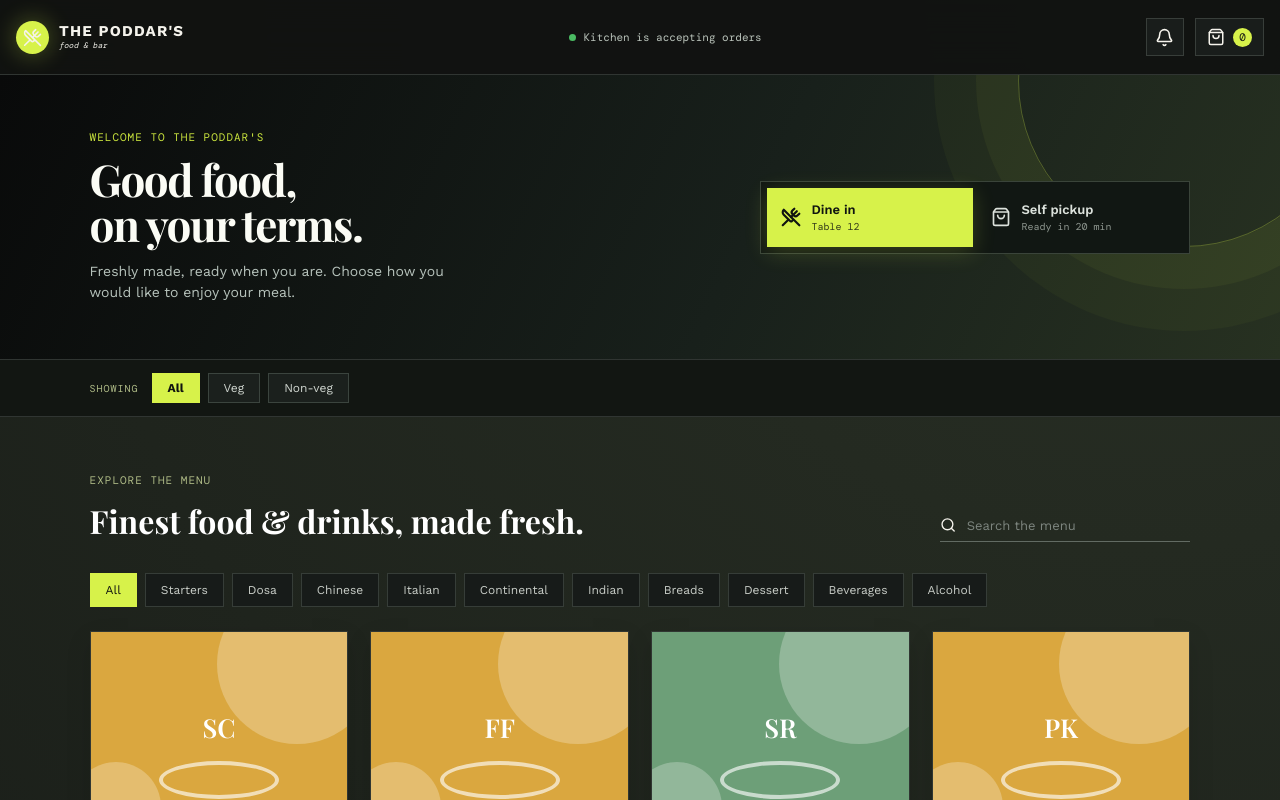
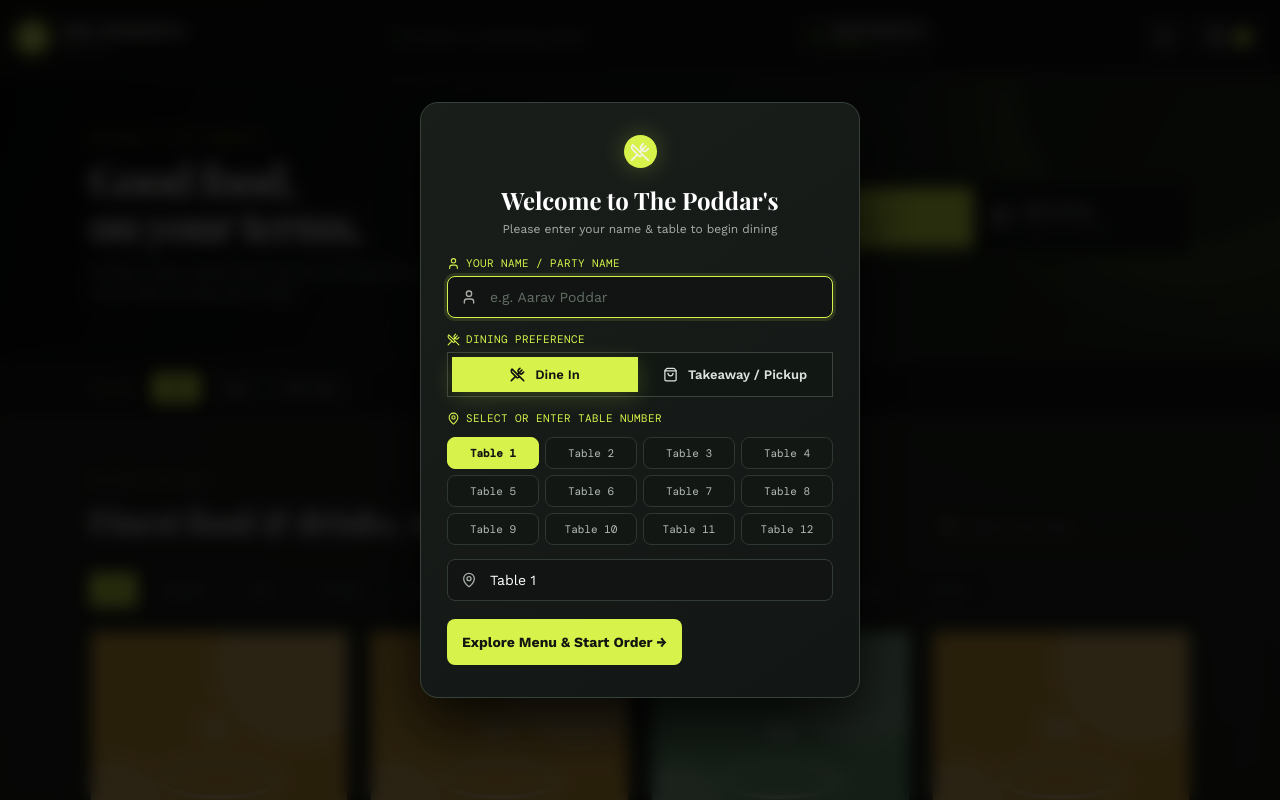
Before and after one commit to Aaravpoddar/poddars-food-and-bar, a React (Vite) app: page / in a window 1280 px wide. Shown: the top 800 px of the page. Built offline with nearby package versions, Linux system fonts and the light colour scheme.

Commit message:
Add guest login modal with name & table selection, and public sharing configuration

```diff
--- a/package.json
+++ b/package.json
@@ -8,7 +8,8 @@
     "server": "node server.js",
     "start": "node server.js",
     "build": "vite build",
-    "preview": "vite preview"
+    "preview": "vite preview",
+    "share": "npx localtunnel --port 3002 --subdomain the-poddars-bar"
   },
   "dependencies": {
     "@vitejs/plugin-react": "latest",
--- a/server.js
+++ b/server.js
@@ -221,6 +221,7 @@
         orders = orders.filter(o =>
           o.id.toLowerCase().includes(q) ||
           (o.table && o.table.toLowerCase().includes(q)) ||
+          (o.guestName && o.guestName.toLowerCase().includes(q)) ||
           (o.items && o.items.some(i => i.name.toLowerCase().includes(q)))
         );
       }
@@ -250,8 +251,9 @@
         id: `TP-${Math.floor(100000 + Math.random() * 900000)}`,
         status: 'New',
         createdAt: new Date().toISOString(),
+        guestName: String(payload.guestName || '').trim().slice(0, 100) || 'Guest',
         mode: payload.mode === 'Self pickup' ? 'Self pickup' : 'Dine in',
-        table: payload.mode === 'Dine in' ? (payload.table || 'Table 12') : null,
+        table: payload.mode === 'Dine in' ? (payload.table || 'Table 1') : null,
         items: payload.items.map(item => ({
           id: item.id,
           name: item.name,
--- a/src/main.jsx
+++ b/src/main.jsx
@@ -171,6 +171,145 @@
 }
 
 // -------------------------------------------------------------
+// GUEST LOGIN / TABLE CHECK-IN MODAL
+// -------------------------------------------------------------
+function GuestLoginModal({ guest, onSaveGuest, isOpen, onClose }) {
+  const [name, setName] = useState(guest?.name || '');
+  const [table, setTable] = useState(guest?.table || 'Table 1');
+  const [diningMode, setDiningMode] = useState(guest?.mode || 'Dine in');
+  const [error, setError] = useState('');
+
+  useEffect(() => {
+    if (guest) {
+      setName(guest.name || '');
+      setTable(guest.table || 'Table 1');
+      setDiningMode(guest.mode || 'Dine in');
+    }
+  }, [guest, isOpen]);
+
+  const handleSave = (e) => {
+    e.preventDefault();
+    if (!name.trim()) {
+      setError('Please enter your name to continue.');
+      return;
+    }
+    setError('');
+    onSaveGuest({
+      name: name.trim(),
+      table: diningMode === 'Dine in' ? (table.trim() || 'Table 1') : null,
+      mode: diningMode
+    });
+  };
+
+  if (!isOpen) return null;
+
+  const quickTables = [
+    'Table 1', 'Table 2', 'Table 3', 'Table 4',
+    'Table 5', 'Table 6', 'Table 7', 'Table 8',
+    'Table 9', 'Table 10', 'Table 11', 'Table 12'
+  ];
+
+  return (
+    <div className="guest-login-overlay" onClick={guest?.name ? onClose : undefined}>
+      <div className="guest-login-card" onClick={e => e.stopPropagation()}>
+        <div className="brand-mark guest-modal-logo">
+          <UtensilsCrossed size={20} />
+        </div>
+        <h2>Welcome to The Poddar's</h2>
+        <p className="guest-login-sub">Please enter your name & table to begin dining</p>
+
+        {error && (
+          <div className="chef-login-error">
+            <AlertTriangle size={15} />
+            <span>{error}</span>
+          </div>
+        )}
+
+        <form onSubmit={handleSave} className="guest-form">
+          <div className="chef-input-group">
+            <label><User size={13} /> Your Name / Party Name</label>
+            <div className="chef-input-box">
+              <User size={16} />
+              <input
+                placeholder="e.g. Aarav Poddar"
+                value={name}
+                onChange={e => setName(e.target.value)}
+                autoFocus
+              />
+            </div>
+          </div>
+
+          <div className="chef-input-group" style={{ marginTop: '14px' }}>
+            <label><UtensilsCrossed size={13} /> Dining Preference</label>
+            <div className="mode-switch" style={{ width: '100%', margin: 0, padding: '4px' }}>
+              <button
+                type="button"
+                className={diningMode === 'Dine in' ? 'active' : ''}
+                onClick={() => setDiningMode('Dine in')}
+                style={{ padding: '10px 8px', justifyContent: 'center' }}
+              >
+                <UtensilsCrossed size={15} />
+                <span>Dine In</span>
+              </button>
+              <button
+                type="button"
+                className={diningMode === 'Self pickup' ? 'active' : ''}
+                onClick={() => setDiningMode('Self pickup')}
+                style={{ padding: '10px 8px', justifyContent: 'center' }}
+              >
+                <ShoppingBag size={15} />
+                <span>Takeaway / Pickup</span>
+              </button>
+            </div>
+          </div>
+
+          {diningMode === 'Dine in' && (
+            <div className="chef-input-group" style={{ marginTop: '14px' }}>
+              <label><MapPin size={13} /> Select or Enter Table Number</label>
+              <div className="guest-table-grid">
+                {quickTables.map(t => (
+                  <button
+                    type="button"
+                    key={t}
+                    className={`guest-table-chip ${table === t ? 'selected' : ''}`}
+                    onClick={() => setTable(t)}
+                  >
+                    {t}
+                  </button>
+                ))}
+              </div>
+              <div className="chef-input-box" style={{ marginTop: '8px' }}>
+                <MapPin size={16} />
+                <input
+                  placeholder="Or custom: Table 15, VIP Lounge, Terrace 2"
+                  value={table}
+                  onChange={e => setTable(e.target.value)}
+                />
+              </div>
+            </div>
+          )}
+
+          <button type="submit" className="chef-login-btn" style={{ marginTop: '18px' }}>
+            <span>Explore Menu & Start Order →</span>
+          </button>
+
+          {guest?.name && (
+            <button
+              type="button"
+              className="chef-back-link"
+              onClick={onClose}
+              style={{ marginTop: '14px', width: '100%', justifyContent: 'center' }}
+            >
+              Keep Current Details
+            </button>
+          )}
+        </form>
+      </div>
+    </div>
+  );
+}
+
+// -------------------------------------------------------------
 // CHEF LOGIN SCREEN COMPONENT
 // -------------------------------------------------------------
 function ChefLogin({ onLogin, onBackToMenu }) {
@@ -496,6 +635,7 @@
         matchesSearch = (
           o.id.toLowerCase().includes(q) ||
           (o.table && o.table.toLowerCase().includes(q)) ||
+          (o.guestName && o.guestName.toLowerCase().includes(q)) ||
           o.mode?.toLowerCase().includes(q) ||
           (o.items && o.items.some(i => i.name.toLowerCase().includes(q)))
         );
@@ -707,7 +847,8 @@
                       <span>#{order.id}</span>
                     </div>
                     <span className="kds-order-type">
-                      {order.mode === 'Dine in' ? `🍽️ ${order.table || 'Table 12'}` : '🛍️ Self Pickup'}
+                      {order.mode === 'Dine in' ? `🍽️ ${order.table || 'Table 1'}` : '🛍️ Self Pickup'}
+                      {order.guestName ? ` • 👤 ${order.guestName}` : ''}
                     </span>
                   </div>
                   <span className={`kds-badge badge-${order.status?.toLowerCase() || 'new'}`}>
@@ -1039,9 +1180,15 @@
       )}
 
       <div className="tracker-order-summary">
+        {order.guestName && (
+          <div>
+            <span>Guest Name:</span>
+            <b>{order.guestName}</b>
+          </div>
+        )}
         <div>
           <span>Dining Mode:</span>
-          <b>{order.mode === 'Dine in' ? `${order.table || 'Table 12'}` : 'Self Pickup'}</b>
+          <b>{order.mode === 'Dine in' ? `${order.table || 'Table 1'}` : 'Self Pickup'}</b>
         </div>
         <div>
           <span>Total Bill:</span>
@@ -1080,8 +1227,38 @@
     }
   });
 
-  // Customer state
-  const [mode, setMode] = useState('Dine in');
+  // Customer state & guest session
+  const [guest, setGuest] = useState(() => {
+    try {
+      const urlParams = new URLSearchParams(window.location.search);
+      const urlTable = urlParams.get('table');
+      const urlName = urlParams.get('name');
+      const saved = localStorage.getItem('poddars_guest_session');
+      const parsed = saved ? JSON.parse(saved) : null;
+      if (urlTable || urlName) {
+        return {
+          name: urlName || parsed?.name || '',
+          table: urlTable ? (urlTable.startsWith('Table') ? urlTable : `Table ${urlTable}`) : (parsed?.table || 'Table 1'),
+          mode: parsed?.mode || 'Dine in'
+        };
+      }
+      return parsed;
+    } catch {
+      return null;
+    }
+  });
+
+  const [guestModalOpen, setGuestModalOpen] = useState(() => {
+    try {
+      const saved = localStorage.getItem('poddars_guest_session');
+      const parsed = saved ? JSON.parse(saved) : null;
+      return !parsed || !parsed.name;
+    } catch {
+      return true;
+    }
+  });
+
+  const [mode, setMode] = useState(() => guest?.mode || 'Dine in');
   const [category, setCategory] = useState('All');
   const [diet, setDiet] = useState('All');
   const [search, setSearch] = useState('');
@@ -1164,6 +1341,10 @@
 
   const submitOrder = async () => {
     if (!cart.length || submitting) return;
+    if (!guest?.name) {
+      setGuestModalOpen(true);
+      return;
+    }
     setSubmitting(true);
     setOrderError('');
     try {
@@ -1171,8 +1352,9 @@
         method: 'POST',
         headers: { 'Content-Type': 'application/json' },
         body: JSON.stringify({
+          guestName: guest.name,
           mode,
-          table: mode === 'Dine in' ? 'Table 12' : null,
+          table: mode === 'Dine in' ? (guest.table || 'Table 1') : null,
           items: cart.map(item => ({
             id: item.id,
             name: item.name,
@@ -1245,6 +1427,19 @@
               <span></span>Kitchen is accepting orders
             </div>
 
+            <button
+              type="button"
+              className="header-guest-pill"
+              onClick={() => setGuestModalOpen(true)}
+              title="Click to change your Name or Table"
+            >
+              <User size={15} color="var(--lime)" />
+              <div>
+                <b>{guest?.name || 'Guest Check-in'}</b>
+                <small>{mode === 'Dine in' ? (guest?.table || 'Table 1') : 'Pickup'}</small>
+              </div>
+            </button>
+
             <div className="header-actions">
               {activeTrackingOrderId && (
                 <button
@@ -1280,7 +1475,9 @@
 
           <section className="welcome">
             <div>
-              <p className="eyebrow">WELCOME TO THE PODDAR'S</p>
+              <p className="eyebrow">
+                WELCOME TO THE PODDAR'S{guest?.name ? ` • HI ${guest.name.toUpperCase()}!` : ''}
+              </p>
               <h1>
                 Good food,
                 <br />
@@ -1294,11 +1491,14 @@
               <button
                 type="button"
                 className={mode === 'Dine in' ? 'active' : ''}
-                onClick={() => setMode('Dine in')}
+                onClick={() => {
+                  setMode('Dine in');
+                  if (!guest?.table) setGuestModalOpen(true);
+                }}
               >
                 <UtensilsCrossed size={20} />
                 <span>
-                  Dine in<small>Table 12</small>
+                  Dine in<small>{guest?.table || 'Choose Table'}</small>
                 </span>
               </button>
               <button
@@ -1438,14 +1638,14 @@
               </div>
 
               <div className="order-type">
-                <span>{mode === 'Dine in' ? <UtensilsCrossed size={18} /> : <MapPin size={18} />}</span>
+                <span>{mode === 'Dine in' ? <UtensilsCrossed size={18} /> : <ShoppingBag size={18} />}</span>
                 <div>
-                  <b>{mode}</b>
-                  <small>{mode === 'Dine in' ? 'Table 12, main dining room' : 'Pick up at the counter'}</small>
+                  <b>{guest?.name || 'Guest'} • {mode === 'Dine in' ? (guest?.table || 'Table 1') : 'Self Pickup'}</b>
+                  <small>{mode === 'Dine in' ? 'Food served to your table' : 'Pick up at the counter'}</small>
                 </div>
                 <button
                   type="button"
-                  onClick={() => setMode(mode === 'Dine in' ? 'Self pickup' : 'Dine in')}
+                  onClick={() => setGuestModalOpen(true)}
                 >
                   Change
                 </button>
@@ -1495,7 +1695,7 @@
                   disabled={!cart.length || submitting}
                   onClick={submitOrder}
                 >
-                  <span>{submitting ? 'Sending order...' : mode === 'Dine in' ? 'Send to kitchen' : 'Place pickup order'}</span>
+                  <span>{submitting ? 'Sending order...' : mode === 'Dine in' ? `Send to kitchen (${guest?.table || 'Table 1'})` : 'Place pickup order'}</span>
                   <span>→</span>
                 </button>
               </div>
@@ -1552,6 +1752,21 @@
         </>
       )}
 
+      {/* Guest Login / Table Check-in Modal */}
+      <GuestLoginModal
+        guest={guest}
+        isOpen={guestModalOpen}
+        onClose={() => setGuestModalOpen(false)}
+        onSaveGuest={savedGuest => {
+          setGuest(savedGuest);
+          setMode(savedGuest.mode || 'Dine in');
+          setGuestModalOpen(false);
+          try {
+            localStorage.setItem('poddars_guest_session', JSON.stringify(savedGuest));
+          } catch {}
+        }}
+      />
+
       {/* Live Order Tracker Modal */}
       {showTracker && activeTrackingOrderId && currentView === 'customer' && (
         <CustomerTracker
--- a/src/style.css
+++ b/src/style.css
@@ -202,6 +202,22 @@
 .staff-access-link{background:transparent;color:#6b766e;font-size:11px;font-family:'DM Mono';display:flex;align-items:center;gap:6px;transition:.2s ease;padding:6px 10px;border-radius:6px;border:1px dashed #303b33}
 .staff-access-link:hover{color:var(--lime);border-color:var(--lime)}
 
+/* Guest Login / Table Check-in Modal */
+.guest-login-overlay{position:fixed;inset:0;background:#000000d0;backdrop-filter:blur(8px);z-index:100;display:grid;place-items:center;padding:20px;animation:toast-in .25s ease}
+.guest-login-card{width:min(440px,100%);background:linear-gradient(145deg,#191e1b,#121614);border:1px solid #364239;border-radius:18px;box-shadow:0 24px 60px #000000cc;padding:32px 26px;text-align:center}
+.guest-modal-logo{margin:0 auto 16px;box-shadow:0 0 24px #d7f24a44}
+.guest-login-card h2{font-size:24px;margin:0 0 6px;color:#fff;font-family:'Playfair Display',serif}
+.guest-login-sub{font-size:12px;color:var(--muted);margin:0 0 20px}
+.guest-table-grid{display:grid;grid-template-columns:repeat(4,1fr);gap:6px;margin-top:6px}
+.guest-table-chip{background:#131714;border:1px solid #2d3830;color:#b2bcb4;padding:8px 4px;border-radius:8px;font-size:11px;font-family:'DM Mono',monospace;transition:.15s ease;text-align:center}
+.guest-table-chip:hover{border-color:var(--lime);color:#fff}
+.guest-table-chip.selected{background:var(--lime);border-color:var(--lime);color:#111410;font-weight:700}
+.header-guest-pill{display:flex;align-items:center;gap:8px;background:#18201a;border:1px solid #303d32;padding:6px 12px;border-radius:20px;transition:.2s ease;text-align:left;color:var(--ink)}
+.header-guest-pill:hover{border-color:var(--lime);background:#202b23}
+.header-guest-pill div{display:flex;flex-direction:column;line-height:1.15}
+.header-guest-pill b{font-size:12px;color:#fff;max-width:110px;white-space:nowrap;overflow:hidden;text-overflow:ellipsis}
+.header-guest-pill small{font-size:10px;font-family:'DM Mono',monospace;color:var(--lime)}
+
 /* Mobile Responsive Optimization & Touch Usability */
 html {
   -webkit-text-size-adjust: 100%;
```
